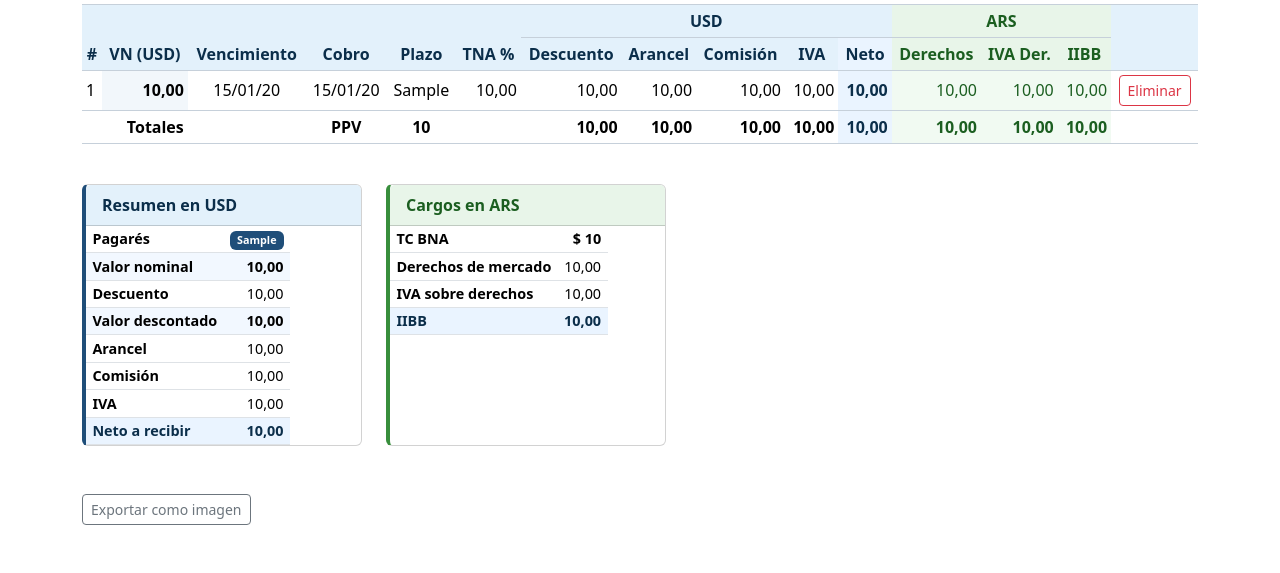
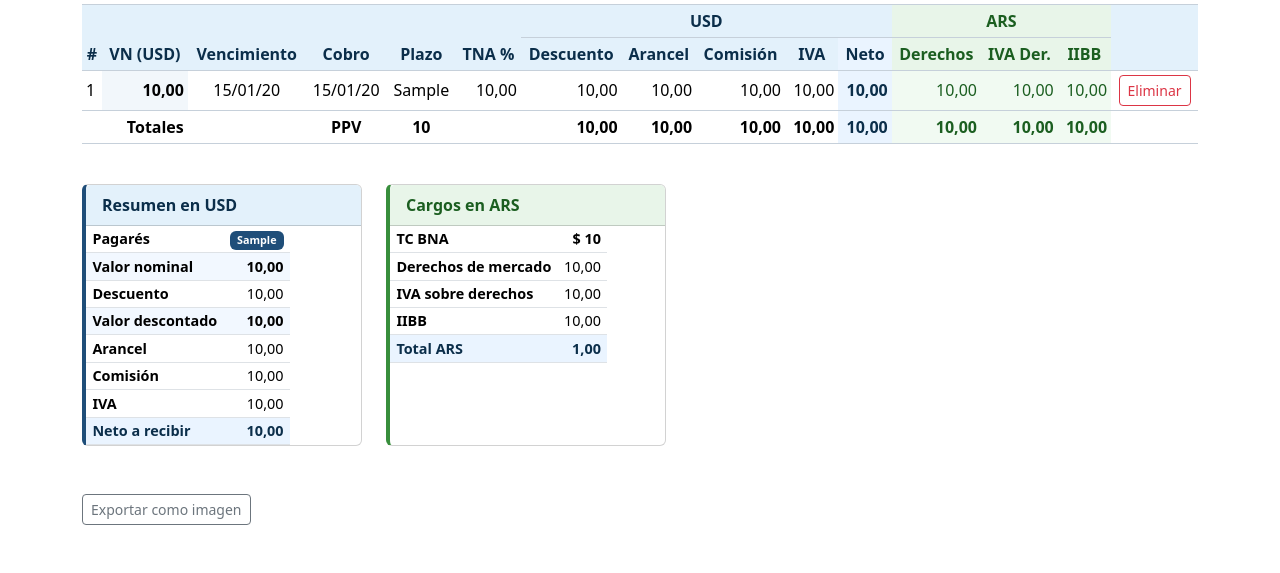
Before and after one commit to lfaner/PagareHD, a Flask app: template templates/index.html in a window 1280 px wide. Shown: the part 568-1141 px from the top of the page. Run offline with Flask 3, Linux system fonts and the light colour scheme; the template is opened without the code that fills it: most values are stand-ins (such as "Sample title", 1, 10 or a date in 2020).

Commit message:
feat: agregar fila Total ARS en tarjeta Cargos en ARS
Suma derechos + IVA derechos + IIBB y lo muestra como total al pie de la tarjeta.

Co-Authored-By: Claude Sonnet 4.6 <noreply@anthropic.com>

```diff
--- a/app.py
+++ b/app.py
@@ -280,6 +280,13 @@ def index():
             if ppv_den > 0:
                 totales["ppv"] = round(ppv_num / ppv_den, 0)
 
+            totales["total_ars"] = round(
+                totales["derechos_mercado_ars"]
+                + totales["iva_derechos_ars"]
+                + totales["iibb_ars"],
+                2,
+            )
+
             resultado = {
                 "detalle":        detalle,
                 "totales":        totales,
--- a/templates/index.html
+++ b/templates/index.html
@@ -302,8 +302,10 @@
                         <td class="text-end">{{ ars(resultado.totales.derechos_mercado_ars) }}</td></tr>
                     <tr><th>IVA sobre derechos</th>
                         <td class="text-end">{{ ars(resultado.totales.iva_derechos_ars) }}</td></tr>
-                    <tr class="neto-row"><th>IIBB</th>
+                    <tr><th>IIBB</th>
                         <td class="text-end">{{ ars(resultado.totales.iibb_ars) }}</td></tr>
+                    <tr class="neto-row"><th>Total ARS</th>
+                        <td class="text-end fw-bold">{{ ars(resultado.totales.total_ars) }}</td></tr>
                 </table>
             </div>
         </div>
```
